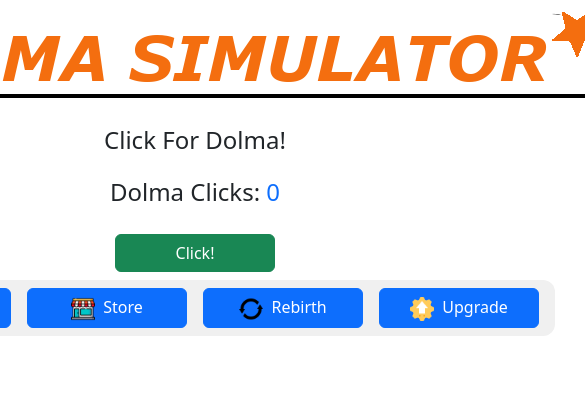
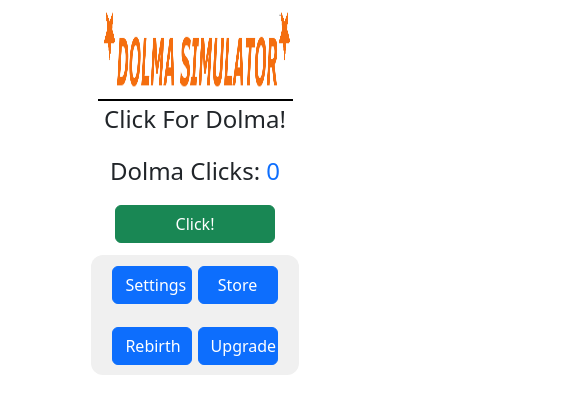
Before and after one commit to DolmaAndKebab/DolmaAndKebab.github.io, a website: page Dolma_Simulator/index.html in a window 390 px wide. Shown: the top 414 px of the page, 585 px wide, since content can reach past the window. Drawn offline with nearby package versions, Linux system fonts and the light colour scheme.

Commit message:
New CSS Added!

```diff
--- /dev/null
+++ b/Dolma_Simulator/CSS/Id.css
@@ -0,0 +1,6 @@
+/* Image Title */
+#Img_title {
+    width: 50vw;
+    height: 12vh;
+    border-bottom: 0.35vh solid #000000;
+}
--- /dev/null
+++ b/Dolma_Simulator/CSS/MobileSupport.css
@@ -0,0 +1,39 @@
+/* Mobile Support Attempt */
+@media screen and (max-width: 85rem) {
+    button img {
+        display: none;
+    }
+}
+
+@media screen and (max-width: 65rem) {
+    #ButtonContainer {
+        transition: all 0.5s ease;
+        height: 7.5rem;
+        grid-template-columns: auto auto;
+        grid-template-rows: auto auto;
+        width: 23rem;
+    }
+
+    #ButtonContainer button {
+        transition: all 0.5s ease;
+        width: 10rem;
+    }
+}
+
+@media screen and (max-width: 53rem) {
+
+    #ButtonContainer {
+        transition: all 0.5s ease;
+        width: 13rem;
+    }
+
+    #ButtonContainer button {
+        transition: all 0.5s ease;
+        width: 5rem;
+    }
+
+    #Click {
+        transition: all 0.5s ease;
+        width: 10rem;
+    }
+}
--- /dev/null
+++ b/Dolma_Simulator/CSS/Root.css
@@ -0,0 +1,118 @@
+/* HTML CSS */
+html {
+    height: 100vh;
+    margin: 0;
+    padding: 0;
+    color-scheme: light;
+}
+
+/* BODY CSS */
+body {
+    background: #ffffff;
+    margin: 0;
+    padding: 0;
+    display: flex;
+    flex-direction: row;
+    align-items: center;
+    text-align: center;
+}
+
+/* CSS ROOT */
+#ROOT {
+    width: 100vw;
+    height: 100vh;
+    margin: 0;
+    padding: 0;
+    display: flex;
+    flex-direction: column;
+    align-items: center;
+    text-align: center;
+}
+
+
+
+/* ID ButtonContainer Element CSS */
+#ButtonContainer {
+    display: grid;
+    place-items: center;
+    justify-content: center;
+    align-items: center;
+    text-align: center;
+    grid-template-columns: auto auto auto auto;
+    grid-template-rows: none;
+    background: #f0f0f0;
+    border: 0 solid transparent;
+    border-radius: 0.75rem;
+    width: 38vw;
+    height: 6.5vh;
+    gap: 2.5%;
+    margin: 0;
+    padding: 0;
+    margin-top: 0.75rem;
+    transition: all 0.5s ease;
+}
+
+/* Button element */
+button {
+    width: 8.5vw;
+    margin: 0;
+    padding: 0;
+    transition: all 0.5s ease;
+}
+
+/* Image CSS */
+img {
+    -webkit-user-select: none;
+    user-select: none;
+}
+
+/* p Element */
+p, h1 ,h2, h3, h4, h5, h6, a, span {
+    font-size: 1.5rem;
+}
+
+
+/* p span Element */
+p span {
+    color: var(--bs-primary);
+}
+
+/* Mobile Support Attempt */
+@media screen and (max-width: 85rem) {
+    button img {
+        display: none;
+    }
+}
+
+@media screen and (max-width: 65rem) {
+    #ButtonContainer {
+        transition: all 0.5s ease;
+        height: 7.5rem;
+        grid-template-columns: auto auto;
+        grid-template-rows: auto auto;
+        width: 23rem;
+    }
+
+    #ButtonContainer button {
+        transition: all 0.5s ease;
+        width: 10rem;
+    }
+}
+
+@media screen and (max-width: 53rem) {
+
+    #ButtonContainer {
+        transition: all 0.5s ease;
+        width: 13rem;
+    }
+
+    #ButtonContainer button {
+        transition: all 0.5s ease;
+        width: 5rem;
+    }
+
+    #Click {
+        transition: all 0.5s ease;
+        width: 10rem;
+    }
+}
--- /dev/null
+++ b/Dolma_Simulator/CSS/Sizes.css
@@ -0,0 +1,50 @@
+:root {
+    --Very-Small-Size: 0.5rem;
+    --Small-Size: 1.5rem;
+    --Medium-Size: 5rem;
+    --Very-Medium-Size: 7.5rem;
+    --Large-Size: 10rem;
+    --Very-Large-Size: 15rem;
+    --Big-Size: 20rem;
+    --Very-Big-Size: 25rem;
+}
+
+.Very-Small-Size {
+    width: var(--Very-Small-Size);
+    height: var(--Very-Small-Size);
+}
+
+.Small-Size {
+    width: var(--Small-Size);
+    height: var(--Small-Size);
+}
+
+.Medium-Size {
+    width: var(--Medium-Size);
+    height: var(--Medium-Size);
+}
+
+.Very-Medium-Size {
+    width: var(--Very-Medium-Size);
+    height: var(--Very-Medium-Size);
+}
+
+.Large-Size {
+    width: var(--Large-Size);
+    height: var(--Large-Size);
+}
+
+.Very-Large-Size {
+    width: var(--Very-Large-Size);
+    height: var(--Very-Large-Size);
+}
+
+.Big-Size {
+    width: var(--Big-Size);
+    height: var(--Big-Size);
+}
+
+.Very-Big-Size {
+    width: var(--Very-Big-Size);
+    height: var(--Very-Big-Size);
+}
--- a/Dolma_Simulator/index.css
+++ /dev/null
@@ -1,89 +0,0 @@
-/* HTML CSS */
-html {
-    height: 100vh;
-    width: 100vw;
-    margin: 0;
-    padding: 0;
-    color-scheme: light;
-}
-
-/* BODY CSS */
-body {
-    background: #ffffff;
-    margin: 0;
-    padding: 0;
-    display: flex;
-    flex-direction: row;
-    justify-content: center;
-    align-items: center;
-    text-align: center;
-}
-
-/* CSS ROOT */
-#ROOT {
-    width: 100vw;
-    height: 100vh;
-    margin: 0;
-    padding: 0;
-    display: flex;
-    flex-direction: column;
-    align-items: center;
-    text-align: center;
-}
-
-
-/* Button CSS */
-
-/* ID ButtonContainer Element CSS */
-#ButtonContainer {
-    display: flex;
-    flex-direction: row;
-    justify-content: center;
-    align-items: center;
-    text-align: center;
-    background: #f0f0f0;
-    border: 0 solid transparent;
-    border-radius: 0.75rem;
-    width: 45rem;
-}
-
-button {
-    width: 10rem;
-    margin: 0.5rem;
-    padding: 0;
-    display: flex;
-    flex-direction: row;
-    justify-content: center;
-    align-items: center;
-    text-align: center;
-}
-
-/* Image CSS */
-img {
-    -webkit-user-select: none;
-    user-select: none;
-}
-
-/* Id Img_Title Element CSS */
-#Img_Title {
-    border-bottom: 0.25rem solid #000000;
-    margin: 0;
-    padding: 0;
-    margin-bottom: 1.5rem;
-}
-
-/* P element CSS */
-p {
-    font-size: 1.5rem;
-}
-
-p span {
-    color: var(--bs-primary);
-}
-
-/* CSS Sizes */
-.Small {
-    width: 1.5rem;
-    height: 1.5rem;
-    margin-right: 0.25rem;
-}
--- a/Dolma_Simulator/index.html
+++ b/Dolma_Simulator/index.html
@@ -26,7 +26,11 @@
     />
 
     <!-- LINKING CSS FILE -->
-    <link rel="stylesheet" type="text/css" href="./index.css" />
+    <link rel="stylesheet" type="text/css" href="./CSS/Root.css" />
+    <link rel="stylesheet" type="text/css" href="./CSS/Classes.css" />
+    <link rel="stylesheet" type="text/css" href="./CSS/Sizes.css" />
+    <link rel="stylesheet" type="text/css" href="./CSS/Id.css" />
+    <link rel="stylesheet" type="text/css" href="./CSS/MobileSupport.css"/>
   </head>
   <body>
 
@@ -34,7 +38,7 @@
     <div id="ROOT">
 
       <div id="TITLE">
-        <img id="Img_Title" src="images/Title.png" alt="Title" sizes="any" />
+        <img id="Img_title" src="images/Title.png" alt="Title" sizes="any" />
       </div>
 
       <!-- Dolma Simulator Instructions -->
@@ -44,28 +48,28 @@
       <p id="Count">Dolma Clicks: <span id="Inner-Count">0</span></p>
 
       <!-- Dolma Click Button -->
-      <button type="button" class="btn btn-success">Click!</button>
+      <button id="Click" type="button" class="btn btn-success">Click!</button>
 
       <!-- Button Container -->
       <div id="ButtonContainer">
 
         <button type="button" class="btn btn-primary">
-          <img class="Small" sizes="any" src="images/settings.png" alt="Settings"/>
+          <img class="Small-Size" src="images/settings.png" alt="Settings" sizes="any"/>
           Settings
         </button>
 
         <button type="button" class="btn btn-primary">
-          <img class="Small" sizes="any" src="images/store.png" alt="store"/>
+          <img class="Small-Size" src="images/store.png" alt="Store" sizes="any"/>
           Store
         </button>
 
         <button type="button" class="btn btn-primary">
-          <img class="Small" sizes="any" src="images/rebirth.png" alt="rebirth"/>
+          <img class="Small-Size" src="images/rebirth.png" alt="Rebirth" sizes="any"/>
           Rebirth
         </button>
 
         <button type="button" class="btn btn-primary">
-          <img class="Small" sizes="any" src="images/Upgrade.png" alt="upgrade"/>
+          <img class="Small-Size" src="images/Upgrade.png" alt="Upgrade" sizes="any"/>
           Upgrade
         </button>
       </div>
```
Also changed, not shown: Dolma_Simulator/CSS/Classes.css (added).
